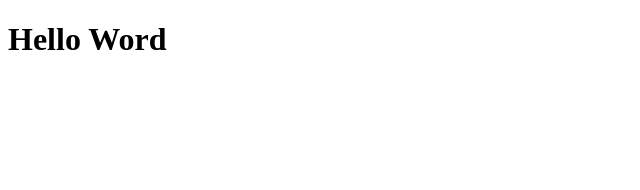
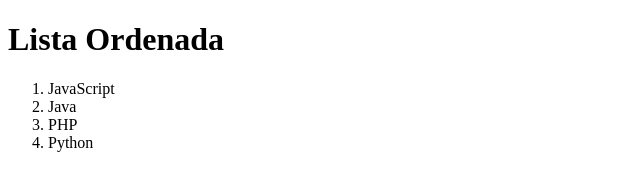
Before and after one commit to amandixx2/AtividadePraticaHTML, a plain HTML site: page index.html in a window 1280 px wide. Shown: the whole page, without its empty margins (0-640 px from the left). Drawn offline with Linux system fonts and the light colour scheme.

Commit message:
Adicionar lista de Linguagens

```diff
--- a/index.html
+++ b/index.html
@@ -6,6 +6,12 @@
     <title>Document</title>
 </head>
 <body>
-    <h1>Hello Word</h1>
+    <h1>Lista Ordenada</h1>
+    <ol>
+        <li>JavaScript</li>
+        <li>Java</li>
+        <li>PHP</li>
+        <li>Python</li>
+    </ol>
 </body>
 </html>
```
